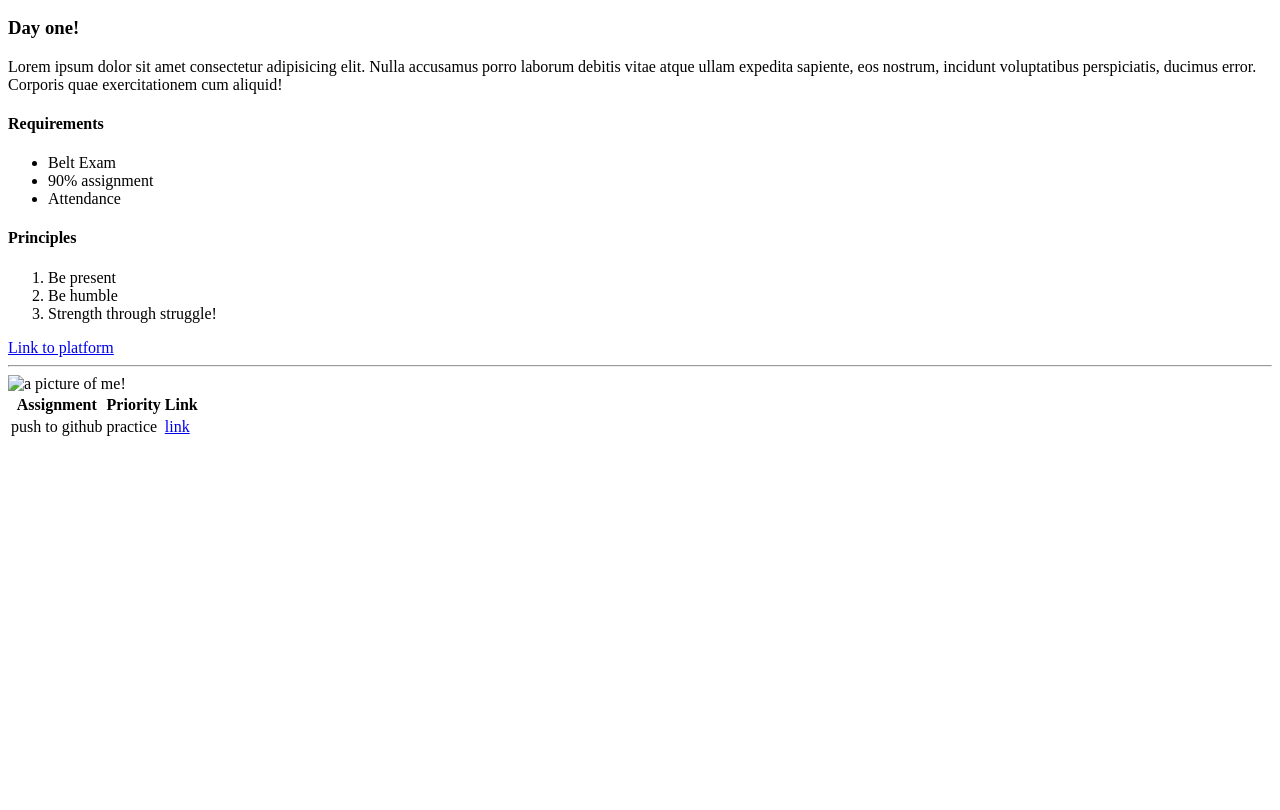
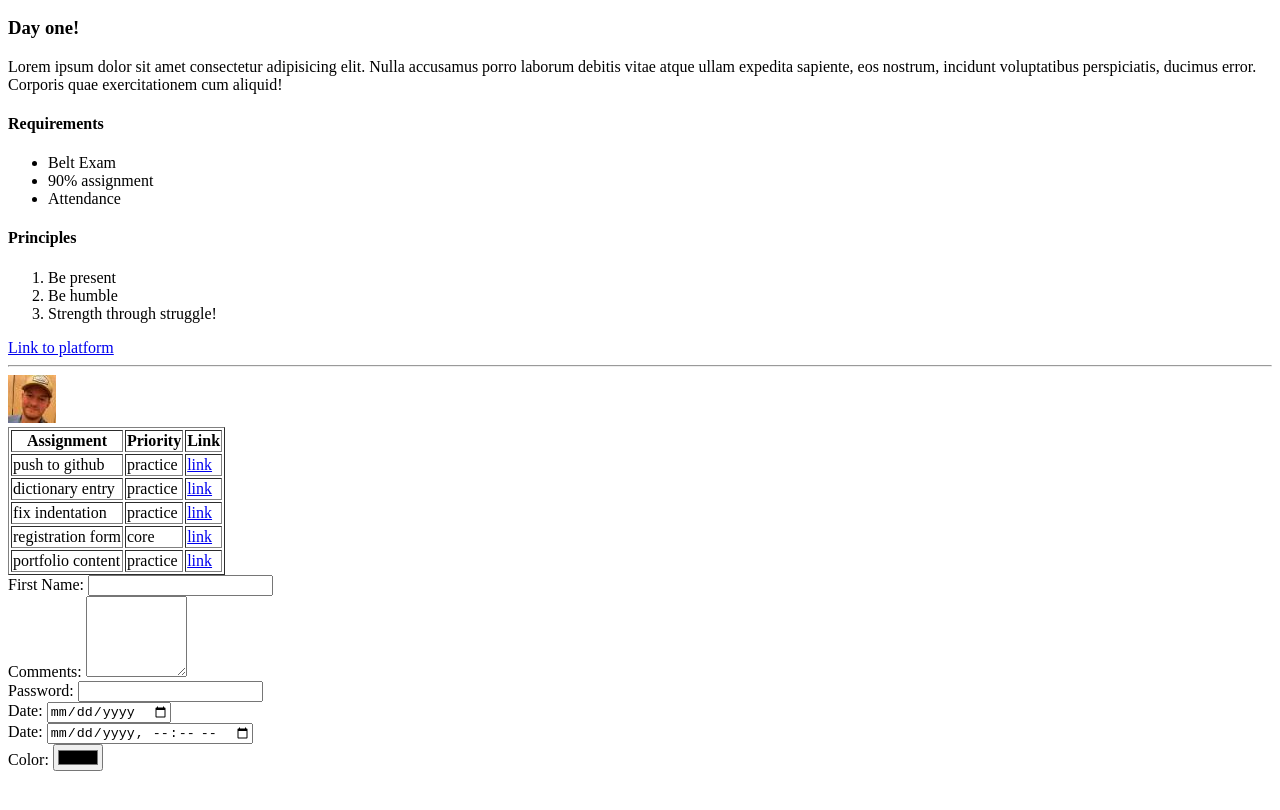
Before and after one commit to austintrivettlee/Web_Fundamentals, a plain HTML site: page Lectures/Implementing_tags.html in a window 1280 px wide. Shown: the part 110-920 px from the top of the page. Before the commit the page ends 800 px from the top, so only its background shows below. Drawn offline with Linux system fonts and the light colour scheme; grey boxes are pictures that could not be loaded.

Commit message:
add border

```diff
--- a/Lectures/Implementing_tags.html
+++ b/Lectures/Implementing_tags.html
@@ -1,16 +1,20 @@
 <!DOCTYPE html>
 <html lang="en">
+
 <head>
     <meta charset="UTF-8">
     <title> to Web Fundamentals!</title>
 </head>
+
 <body>
     <div id="day-1">
         <h1>Web Fundamentals!</h1> <!-- Use h tags for importance and CSS for changing the size of text-->
         <h2>July 2023</h2>
 
         <h3>Day one!</h3>
-        <p>Lorem ipsum dolor sit amet consectetur adipisicing elit. Nulla accusamus porro laborum debitis vitae atque ullam expedita sapiente, eos nostrum, incidunt voluptatibus perspiciatis, ducimus error. Corporis quae exercitationem cum aliquid!</p>
+        <p>Lorem ipsum dolor sit amet consectetur adipisicing elit. Nulla accusamus porro laborum debitis vitae atque
+            ullam expedita sapiente, eos nostrum, incidunt voluptatibus perspiciatis, ducimus error. Corporis quae
+            exercitationem cum aliquid!</p>
 
         <h4>Requirements</h4>
         <ul> <!-- Unordered List -->
@@ -28,9 +32,9 @@
         <a href="http://login.codingdojo.com" target="_blank">Link to platform</a>
         <br> <!-- Break -->
         <hr> <!-- Horizontal Line -->
-        <img src="./me.jpg" alt="a picture of me!">
+        <img src="./images/me.jpg" alt="a picture of me!">
 
-        <table>
+        <table border="">
             <tr>
                 <th>Assignment</th>
                 <th>Priority</th>
@@ -39,9 +43,65 @@
             <tr>
                 <td>push to github</td>
                 <td>practice</td>
-                <td><a href="https://login.codingdojo.com/m/201/7499/53122" target="_blank" rel="noopener noreferrer">link</a></td>
+                <td><a href="https://login.codingdojo.com/m/201/7499/53122" target="_blank"
+                        rel="noopener noreferrer">link</a></td>
+            </tr>
+            <tr>
+                <td>dictionary entry</td>
+                <td>practice</td>
+                <td><a href="https://login.codingdojo.com/m/201/7500/53128" target="_blank"
+                        rel="noopener noreferrer">link</a></td>
+            </tr>
+            <tr>
+                <td>fix indentation</td>
+                <td>practice</td>
+                <td><a href="https://login.codingdojo.com/m/201/7500/53127" target="_blank"
+                        rel="noopener noreferrer">link</a></td>
+            </tr>
+            <tr>
+                <td>registration form</td>
+                <td>core</td>
+                <td><a href="https://login.codingdojo.com/m/201/7500/53130" target="_blank"
+                        rel="noopener noreferrer">link</a></td>
+            </tr>
+            <tr>
+                <td>portfolio content</td>
+                <td>practice</td>
+                <td><a href="https://login.codingdojo.com/m/201/7500/53130" target="_blank"
+                        rel="noopener noreferrer">link</a></td>
             </tr>
         </table>
+
+        <form action="/" method="get">
+            <div>
+                First Name: <input type="text" name="first_name" id="">
+            </div>
+            <div>
+                Comments: <textarea name="comments" id="" cols="10" rows="5"></textarea>
+            </div>
+            <div>
+                Password: <input type="password" name="password" id="">
+            </div>
+            <div>
+                Date: <input type="date" name="date" id="">
+            </div>
+            <div>
+                Date: <input type="datetime-local" name="date" id="">
+            </div>
+            <div>
+                Color: <input type="color" name="color" id="">
+            </div>
+
+        </form>
+
+        <div id="videos">
+            <iframe width="400" height="200" src="https://www.youtube.com/embed/0hRPjiNTYJE" title="july_wf_001"
+                frameborder="0"
+                allow="accelerometer; autoplay; clipboard-write; encrypted-media; gyroscope; picture-in-picture; web-share"
+                allowfullscreen>
+            </iframe>
+        </div>
     </div>
 </body>
+
 </html>
```
Also changed, not shown: Lectures/Intro_to_web_fun.html (+37 -19 lines), 1 other file.
